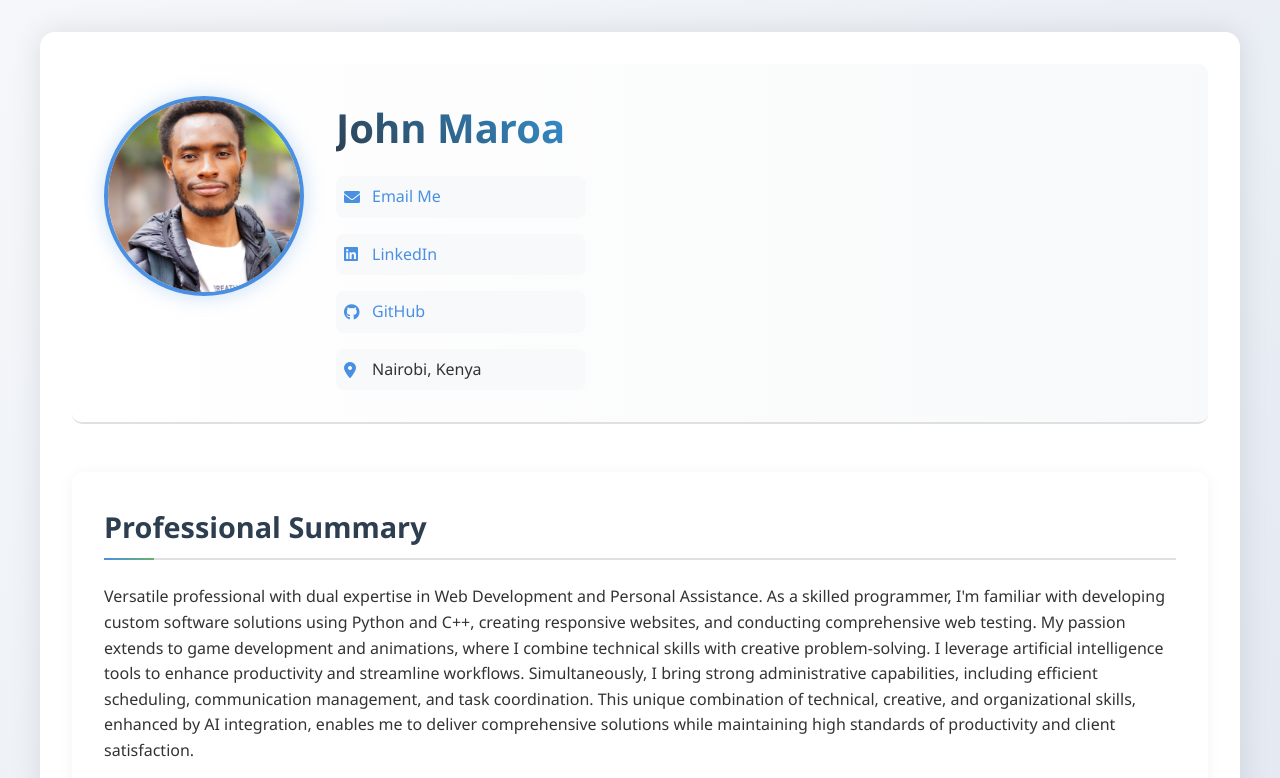
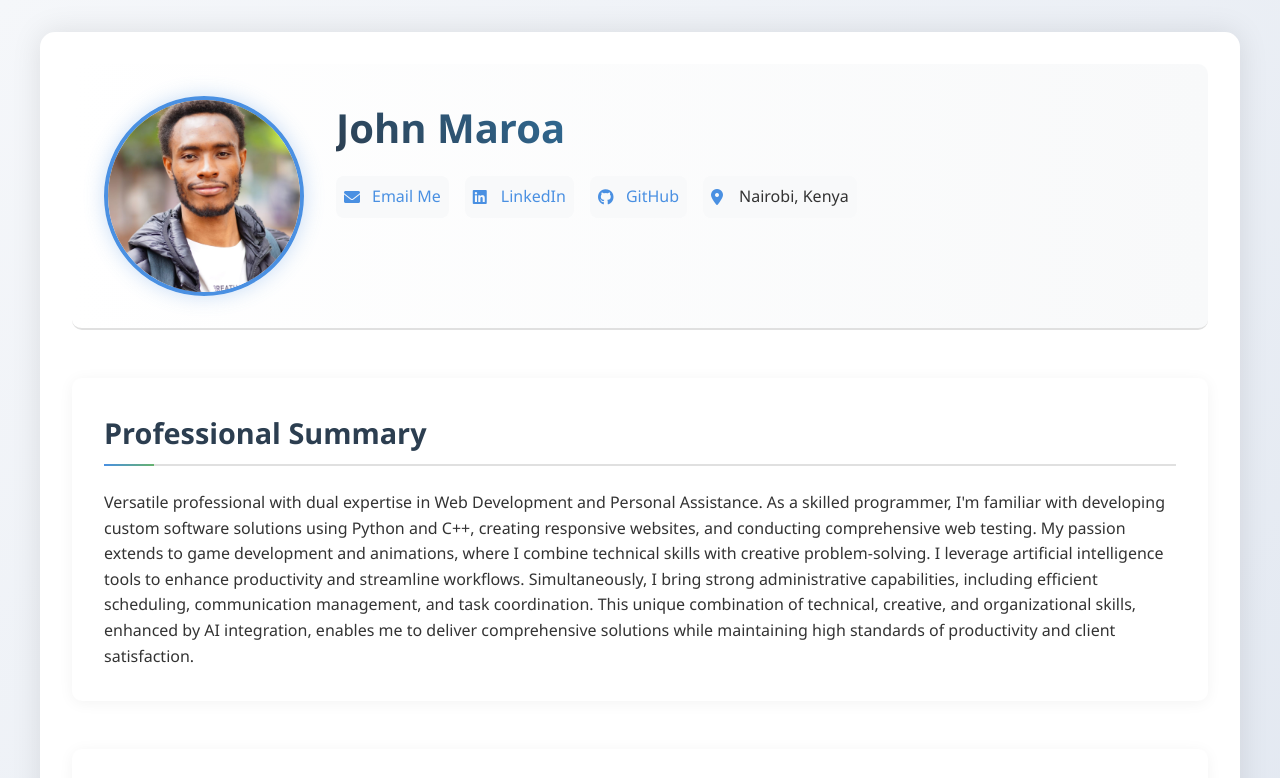
Before and after one commit to kodai-rr/Web-Portfolio, a plain HTML site: page index.html in a window 1280 px wide. Shown: the top 778 px of the page. Drawn offline with nearby package versions, Linux system fonts and the light colour scheme.

Commit message:
change on display from grid to flex -contact info sec

```diff
--- a/styles.css
+++ b/styles.css
@@ -63,8 +63,14 @@ header {
 }
 
 .contact-info {
-    display: grid;
+    /* display: grid;
     grid-template-columns: repeat(auto-fit, minmax(250px, 1fr));
+    gap: 1rem; */
+    display: flex;
+    flex-direction: row;
+    flex-wrap: wrap;
+    justify-content: center;
+    align-items: center;
     gap: 1rem;
 }
 
```
